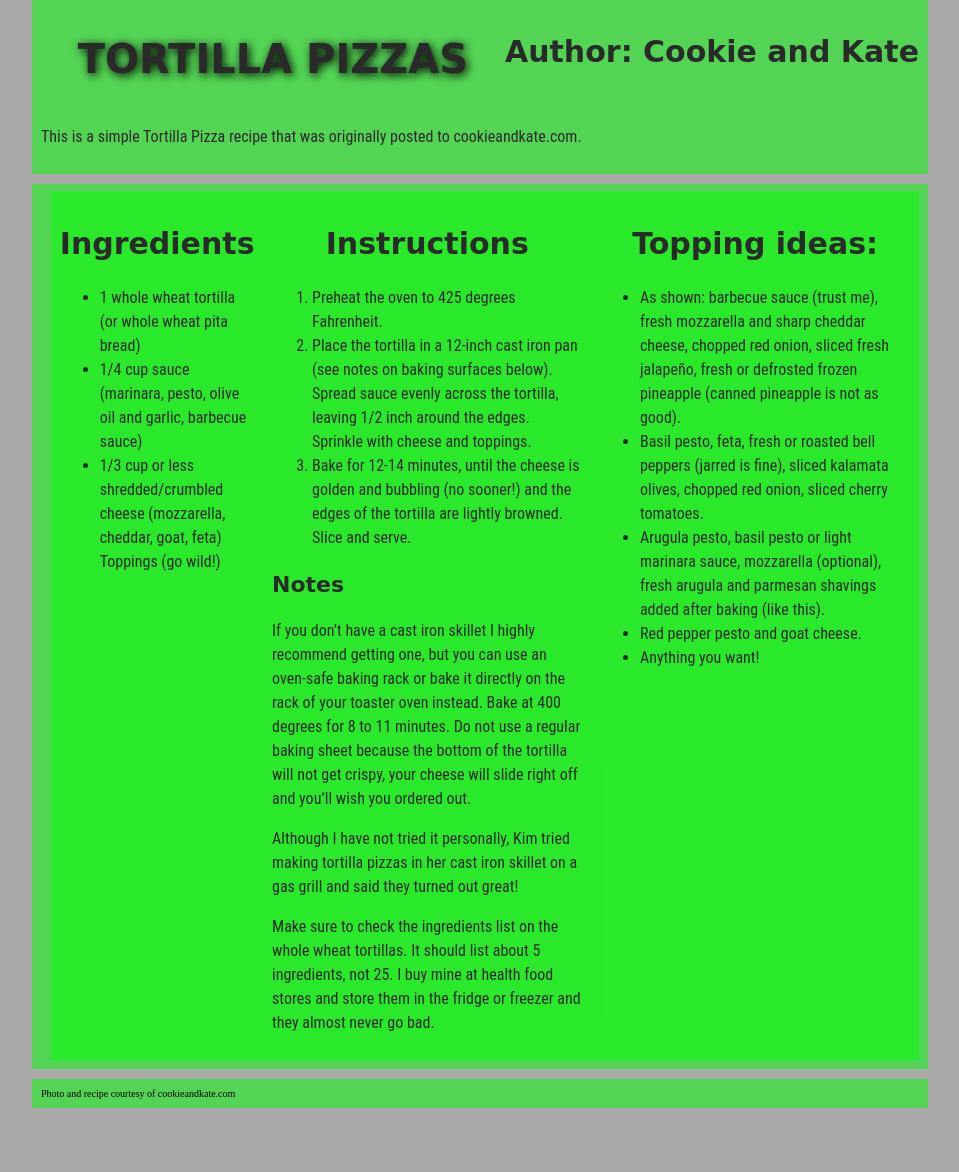
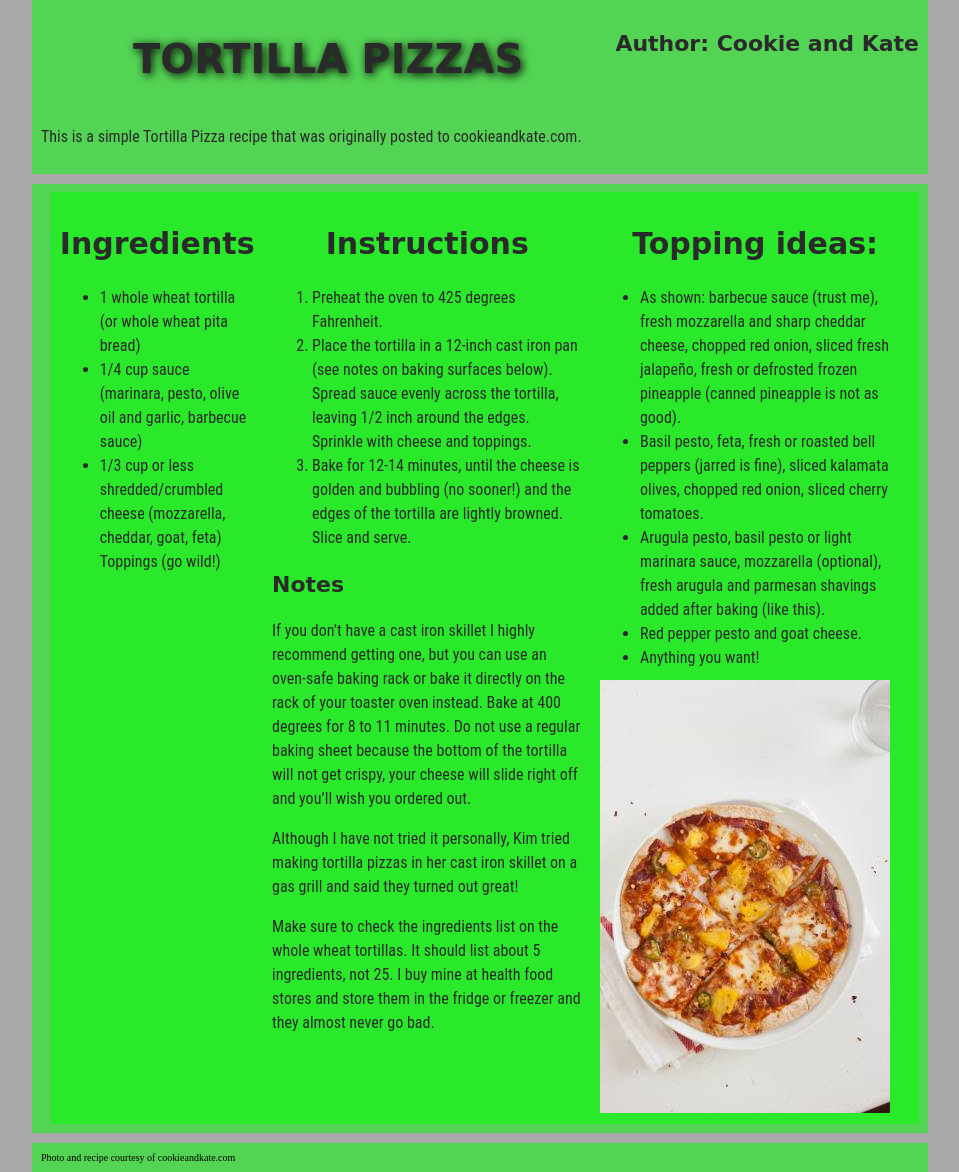
Before and after one commit to idtpire/idtpire.github.io, a plain HTML site: page week04/index.html in a window 1280 px wide. Shown: the whole page, without its empty margins (160-1119 px from the left). Before the commit the page ends 1108 px from the top, so only its background shows below. Drawn offline with Linux system fonts and the light colour scheme.

Commit message:
Update index.html
adding in photo

```diff
--- a/week04/index.html
+++ b/week04/index.html
@@ -17,7 +17,7 @@
 
     <header>
     <h1>Tortilla Pizzas</h1>
-      <h2>Author: Cookie and Kate</h2>
+      <h3>Author: Cookie and Kate</h3>
       <p>This is a simple Tortilla Pizza recipe that was originally posted to cookieandkate.com.</p>
     </header>
 
@@ -57,6 +57,7 @@ Toppings (go wild!)</li>
 <li>Red pepper pesto and goat cheese.</li>
 <li>Anything you want!</li>
            </ul>
+           <a href="tortilla-pizza-recipe4.jpg"><img src="tortilla-pizza-recipe4_th.jpg" alt="a tortilla pizza with the first suggestion of topping ideas."></a>
       </article>
     </main>
 
```
